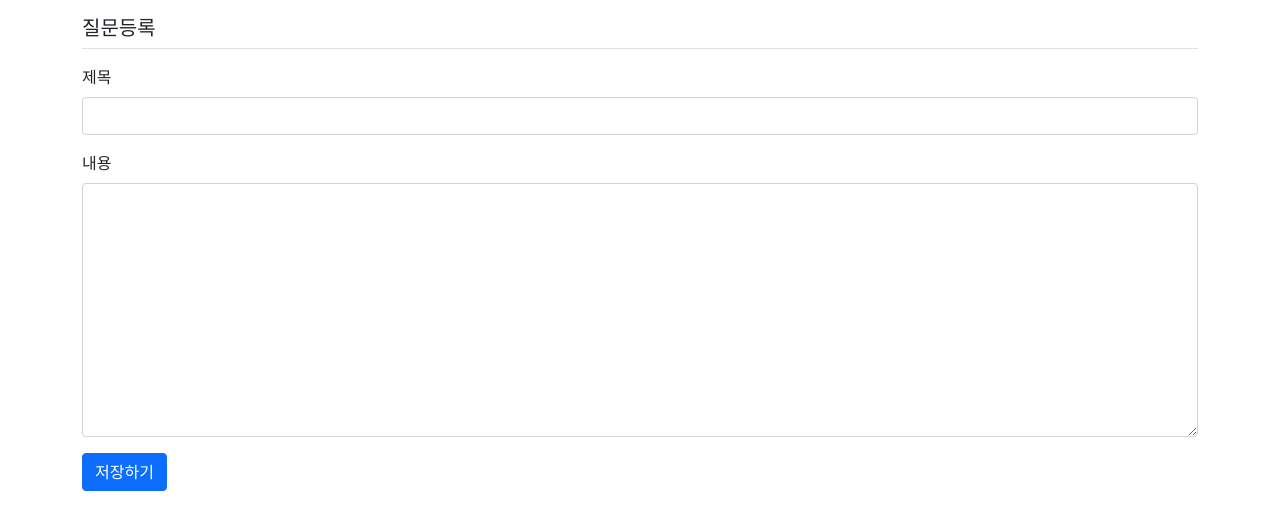
After one commit to braverokmc79/jump_to_django, a Django app: page /pybo/question/create/ in a window 1280 px wide. The commit adds this page. Shown: the top 530 px of the page. Run offline with Django 5.2, Linux system fonts and the light colour scheme; some libraries are stand-ins or nearby versions.

Commit message:
2-10 폼

```diff
--- /dev/null
+++ b/pybo/forms.py
@@ -0,0 +1,25 @@
+from django import forms
+from pybo.models import Question, Answer
+
+
+class QuestionForm(forms.ModelForm):
+    class Meta:
+        model = Question  # 사용할 모델
+        fields = ['subject', 'content']  # QuestionForm에서 사용할 Question 모델의 속성
+        # widgets = {
+        #     'subject': forms.TextInput(attrs={'class': 'form-control'}),
+        #     'content': forms.Textarea(attrs={'class': 'form-control', 'rows': 10}),
+        # }
+        labels = {
+            'subject': '제목',
+            'content': '내용',
+        }
+
+
+class AnswerForm(forms.ModelForm):
+    class Meta:
+        model = Answer
+        fields = ['content']
+        labels = {
+            'content': '답변내용',
+        }
--- a/pybo/models.py
+++ b/pybo/models.py
@@ -5,9 +5,9 @@ class Question(models.Model):
     content = models.TextField("내용")
     create_date = models.DateTimeField("작성일", auto_now_add=True)
 
-    class Meta:
-        verbose_name = "질문"
-        verbose_name_plural = "질문 목록"
+    #class Meta:
+        #verbose_name = "질문"
+        #verbose_name_plural = "질문 목록"
 
     def __str__(self):
         return f"[{self.id}] {self.subject}"
@@ -23,9 +23,9 @@ class Answer(models.Model):
     content = models.TextField("답변 내용")
     create_date = models.DateTimeField("작성일")
 
-    class Meta:
-        verbose_name = "답변"
-        verbose_name_plural = "답변 목록"
+    #class Meta:
+        #verbose_name = "답변"
+        #verbose_name_plural = "답변 목록"
 
     def __str__(self):
         return f"[답변] {self.content[:30]}..."
--- a/pybo/urls.py
+++ b/pybo/urls.py
@@ -7,6 +7,10 @@ app_name = 'pybo'
 
 urlpatterns = [
     path('', views.index, name='index'),
+    path('question/create/', views.question_create, name='question_create'),
     path('<int:question_id>/',views.detail , name='detail'),
     path('answer/create/<int:question_id>/', views.answer_create, name='answer_create'),
+
+
+
 ]
--- a/pybo/views.py
+++ b/pybo/views.py
@@ -1,4 +1,6 @@
+from django.http import HttpResponseNotAllowed
 from django.shortcuts import redirect, render
+from .forms import QuestionForm ,AnswerForm
 from .models import Question
 from django.shortcuts import get_object_or_404
 from django.utils import timezone
@@ -10,6 +12,21 @@ def index(request):
      return render(request, 'pybo/question_list.html', context)
 
 
+def question_create(request):
+    if request.method == 'POST':
+        form=QuestionForm(request.POST)
+        if form.is_valid():  # 폼이 유효하다면
+            question = form.save(commit=False) # 임시 저장하여 question 객체를 리턴받는다.
+            question.create_date = timezone.now() # 실제 저장을 위해 작성일시를 설정한다.
+            question.save()  # 데이터를 실제로 저장한다.
+            return redirect('pybo:index')
+    else:
+        form =QuestionForm()
+    context ={'form':form}
+    return render(request, 'pybo/question_form.html', context)
+
+
+
 def detail(request, question_id):
     question = get_object_or_404(Question, pk=question_id)
     answers =question.answers.order_by('-create_date')  # ✅ answer_set → answers
@@ -19,7 +36,23 @@ def detail(request, question_id):
 
 
 def answer_create(request, question_id):
+    """
+     pybo 답변등록
+    """
     question = get_object_or_404(Question, pk=question_id)
+    if request.method == 'POST':
+        form = AnswerForm(request.POST)
+        if form.is_valid():
+            answer = form.save(commit=False)
+            answer.create_date = timezone.now()
+            answer.question = question
+            answer.save()
+            return redirect('pybo:detail', question_id=question.id)
+    else :
+        return HttpResponseNotAllowed('Only POST is possible.')
+    context = {'question': question, 'form': form}
+    return render(request, 'pybo/question_detail.html', context)
+
     question.answers.create(  # ✅ answer_set → answers
         content=request.POST.get('content'),
         create_date=timezone.now()
--- /dev/null
+++ b/templates/pybo/question_form.html
@@ -0,0 +1,56 @@
+{% extends 'base.html' %}
+{% block content %}
+<div class="container">
+    <h5 class="my-3 border-bottom pb-2">질문등록</h5>
+    <form method="post">
+        {% csrf_token %}
+
+ <!-- 오류표시 Start -->
+        <!-- {% if form.errors %}
+        <div class="alert alert-danger" role="alert">
+            {% for field in form %}
+            {% if field.errors %}
+            <div>
+                <strong>{{ field.label }}</strong>
+                {{ field.errors }}
+            </div>
+            {% endif %}
+            {% endfor %}
+        </div>
+        {% endif %} -->
+        <!-- 오류표시 End -->
+        <div class="mb-3">
+            <label for="subject" class="form-label">제목</label>
+            <input type="text" class="form-control" name="subject" id="subject"
+                   value="{{ form.subject.value|default_if_none:'' }}">
+
+
+
+                {% for err in form.subject.errors %}
+                  <p><div class="alert alert-danger" role="alert">
+                    {{ err }}
+                 </div></p>
+                {% endfor %}
+
+        </div>
+        <div class="mb-3">
+            <label for="content" class="form-label">내용</label>
+            <textarea class="form-control" name="content"
+                      id="content" rows="10">{{ form.content.value|default_if_none:'' }}</textarea>
+
+
+                {% for err in form.content.errors %}
+                  <p><div class="alert alert-danger" role="alert">
+                    {{ err }}
+                 </div></p>
+                {% endfor %}
+
+
+
+        </div>
+
+
+        <button type="submit" class="btn btn-primary">저장하기</button>
+    </form>
+</div>
+{% endblock %}
--- a/templates/pybo/question_list.html
+++ b/templates/pybo/question_list.html
@@ -30,6 +30,7 @@
         {% endif %}
         </tbody>
     </table>
+    <a href="{% url 'pybo:question_create'  %}"  class="btn btn-primary" >질문등록</a>
 </div>
 
 
```
Also changed, not shown: templates/pybo/question_detail.html (+29 -2 lines).
